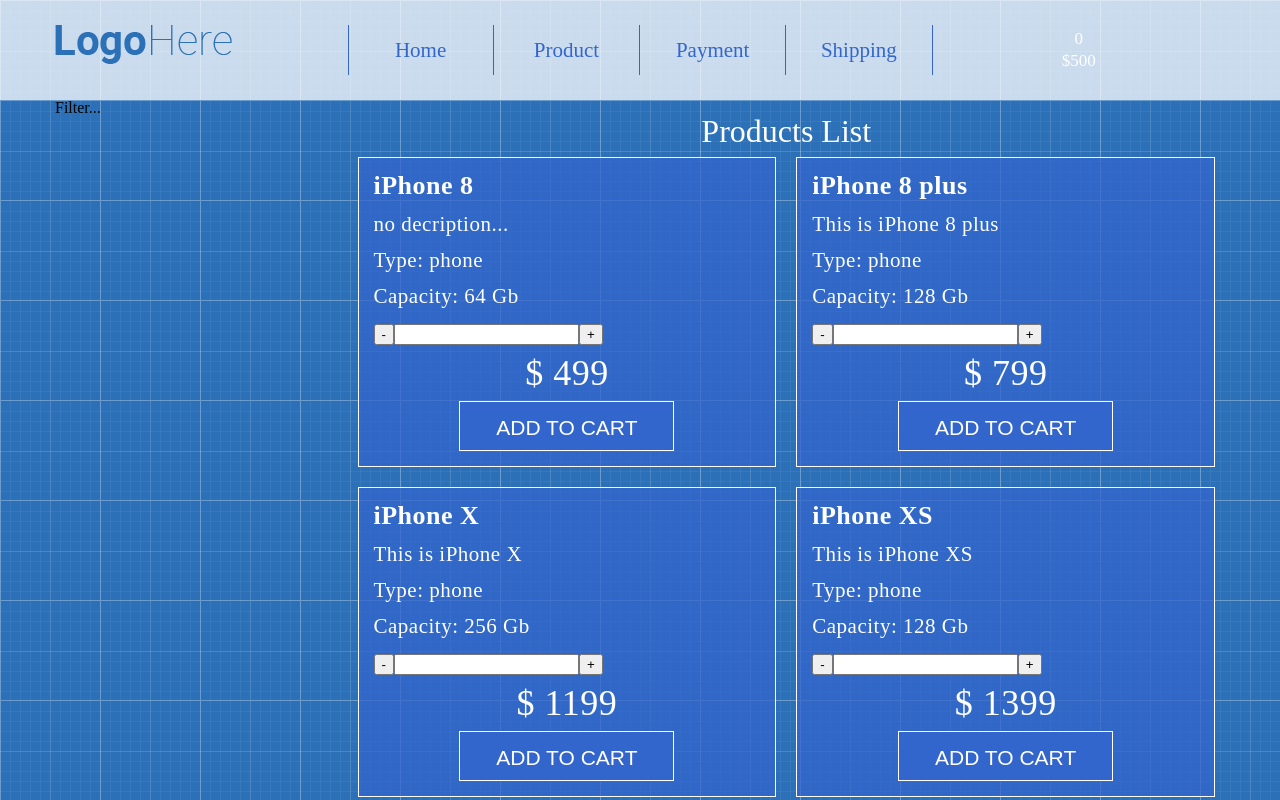
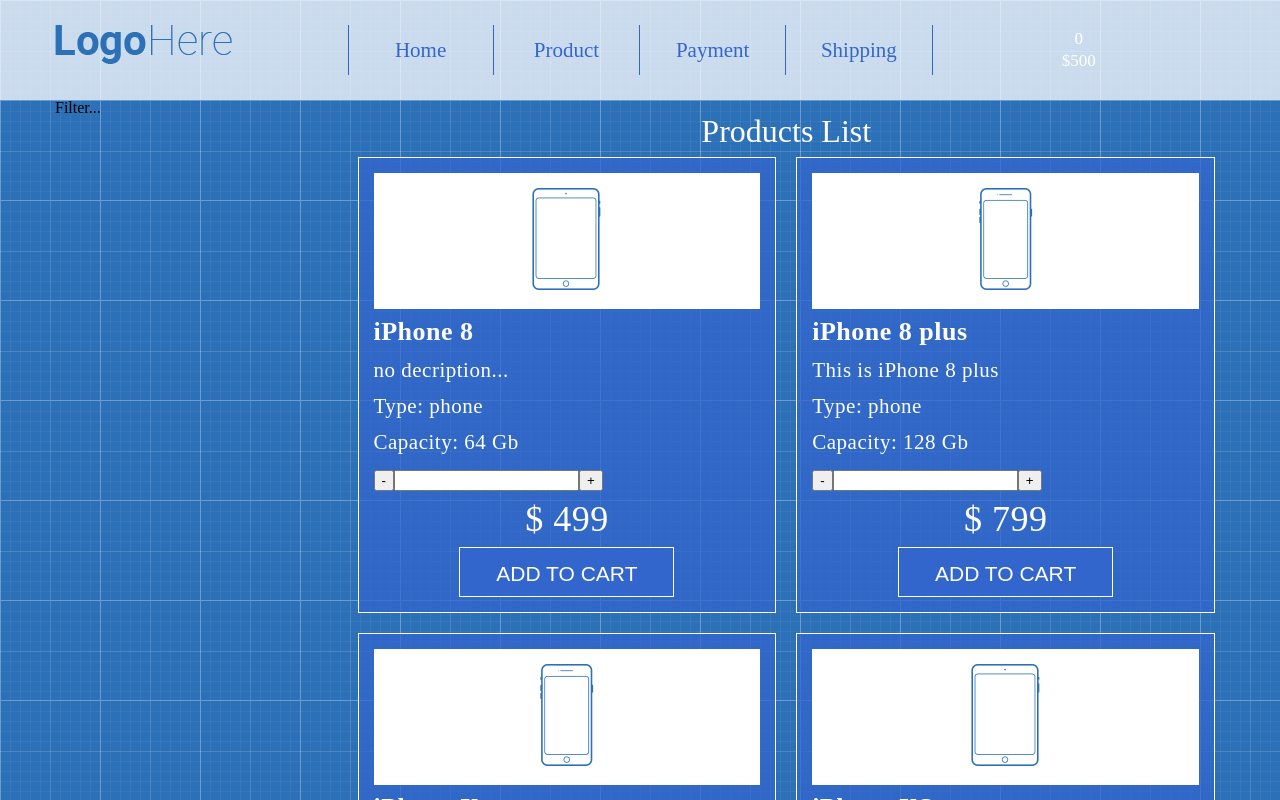
Before and after one commit to YuliaKhomenko/work-shop-project, a React (Create React App) app: page / in a window 1280 px wide. Shown: the top 800 px of the page. Built offline with nearby package versions, Linux system fonts and the light colour scheme.

Commit message:
add images to ptoducts.js, ProductsItem, and ProductsListItem

```diff
--- a/src/App/Main/Products/ProductsList.js
+++ b/src/App/Main/Products/ProductsList.js
@@ -13,6 +13,7 @@ const ProductsList = () => {
                     {
                         products.map(({
                             id,
+                            image,
                             name,
                             type,
                             description,
@@ -21,6 +22,7 @@ const ProductsList = () => {
                         })=>(
                             <div className="col-lg-6" key={id}>
                                 <ProductsListItem
+                                    image={image}
                                     name={name}
                                     type={type}
                                     description={description}
--- a/src/App/Main/Products/ProductsListItem.css
+++ b/src/App/Main/Products/ProductsListItem.css
@@ -46,3 +46,9 @@
     text-align: center;
     margin: 10px 0;
 }
+.product-image {
+    text-align: center;
+    background-color: white;
+    padding: 15px 0;
+    margin-bottom: 10px;
+}
--- a/src/App/Main/Products/ProductsListItem.js
+++ b/src/App/Main/Products/ProductsListItem.js
@@ -3,6 +3,7 @@ import PropTypes from 'prop-types'
 import './ProductsListItem.css'
 
 const ProductsListItem = ({
+    image,
     name,
     description = "no decription...",
     type,
@@ -11,6 +12,9 @@ const ProductsListItem = ({
 }) => {
     return (
         <div className="products-list-item">
+            <div className="product-image">
+                <img src={image} alt={name}/>
+            </div>
             <div className="product-name">{name}</div>
             <div className="product-description">{description}</div>
             <div className="product-type">Type: {type}</div>
--- a/src/App/Main/Products/products.js
+++ b/src/App/Main/Products/products.js
@@ -5,6 +5,7 @@ const products = [
         type:"phone",
         capacity:64,
         price:499,
+        image:"/images/products/ipad.png",
     },
     {
         id:2,
@@ -13,6 +14,7 @@ const products = [
         type:"phone",
         capacity:128,
         price:799,
+        image:"/images/products/iphone.png",
     },
     {
         id:3,
@@ -21,6 +23,7 @@ const products = [
         type:"phone",
         capacity:256,
         price:1199,
+        image:"/images/products/iphone.png",
     },
     {
         id:4,
@@ -29,6 +32,7 @@ const products = [
         type:"phone",
         capacity:128,
         price:1399,
+        image:"/images/products/ipad.png",
     },
 ]
 
```
Also changed, not shown: public/images/products/ipad.png (added), public/images/products/iphone.png (added).
